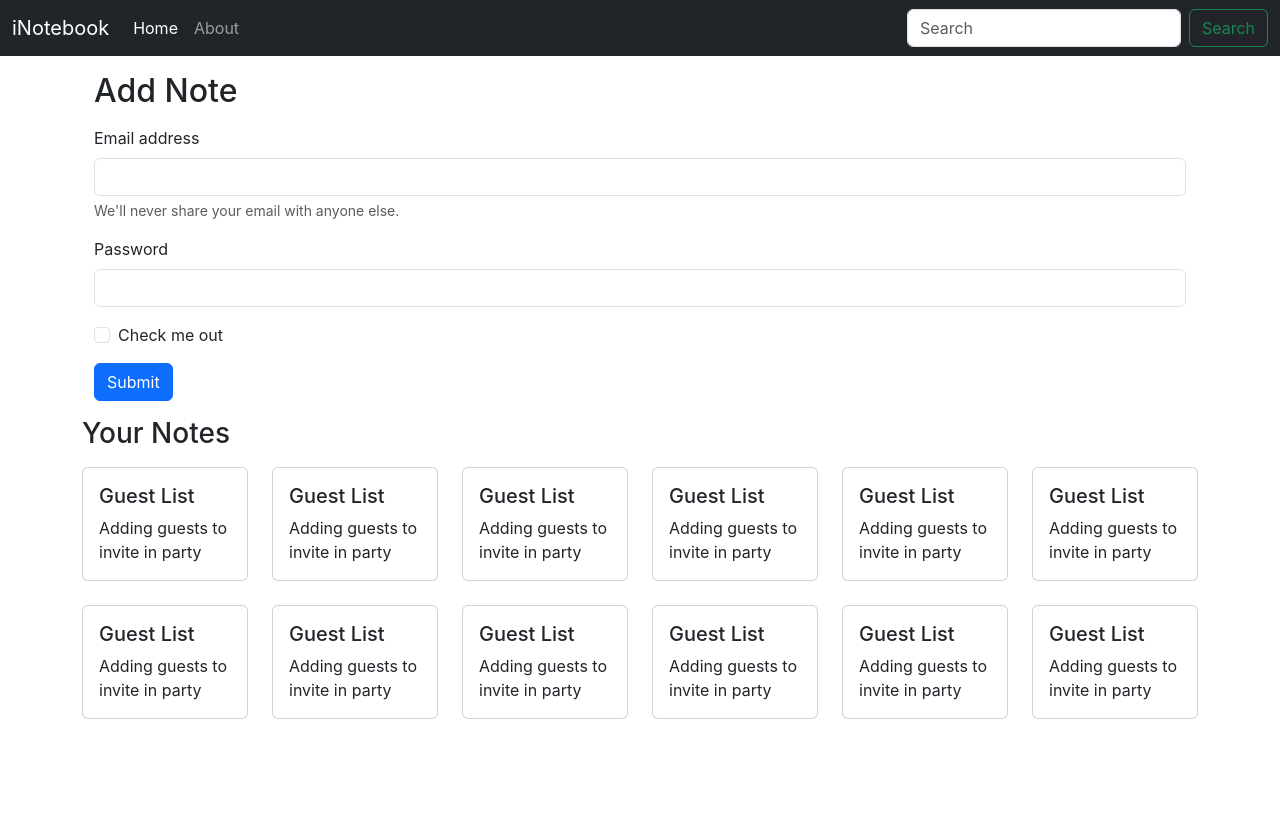
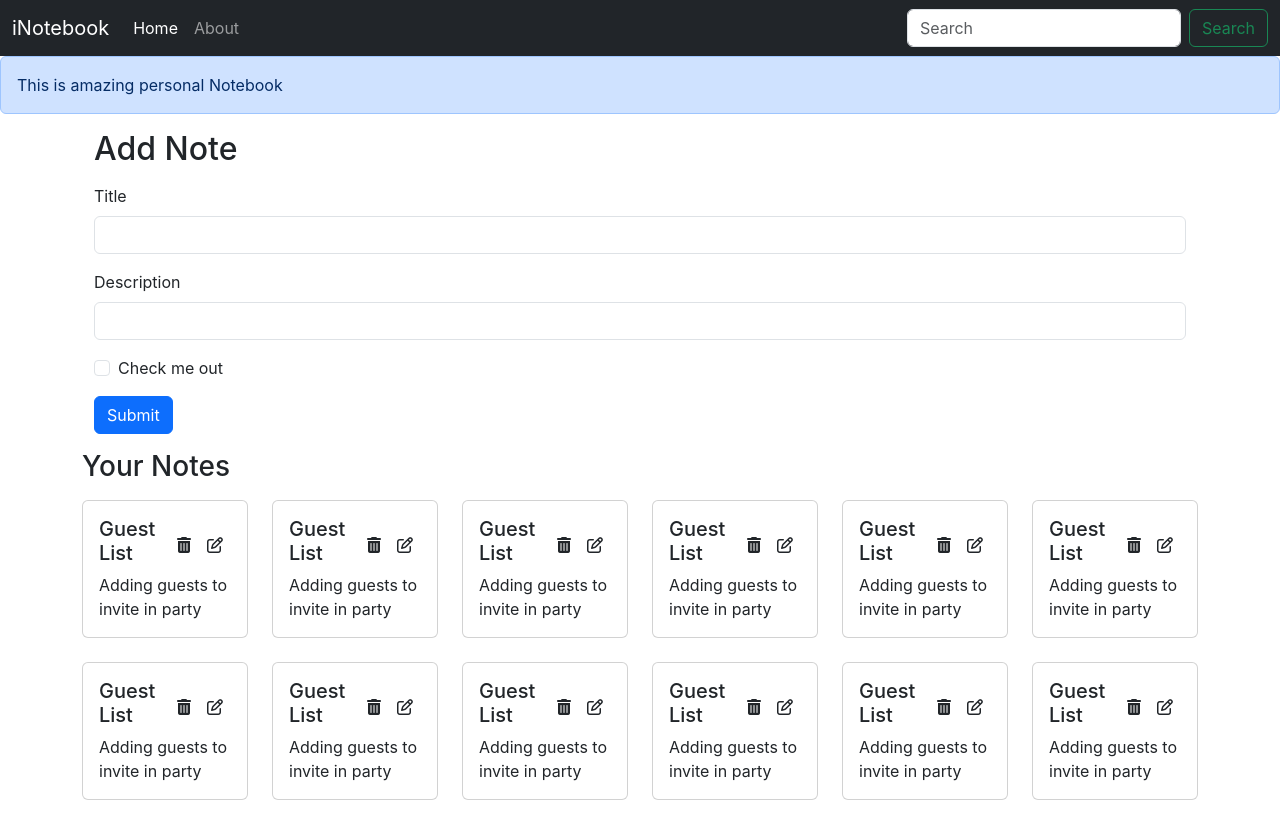
Before and after one commit to NikhilSinghKumar/notebook, a React (Create React App) app: page / in a window 1280 px wide. Before the commit the page ends 800 px from the top, so only its background shows below. Built offline with nearby package versions, Linux system fonts and the light colour scheme.

Commit message:
adding AddNote component to iNotebook

```diff
--- a/public/index.html
+++ b/public/index.html
@@ -40,6 +40,7 @@
       To begin the development, run `npm start` or `yarn start`.
       To create a production bundle, use `npm run build` or `yarn build`.
     -->
+    <script src="https://kit.fontawesome.com/63062a6e15.js" crossorigin="anonymous"></script>
     <script src="https://cdn.jsdelivr.net/npm/bootstrap@5.3.2/dist/js/bootstrap.bundle.min.js" integrity="sha384-C6RzsynM9kWDrMNeT87bh95OGNyZPhcTNXj1NW7RuBCsyN/o0jlpcV8Qyq46cDfL" crossorigin="anonymous"></script>
   </body>
 </html>
--- a/src/App.js
+++ b/src/App.js
@@ -9,6 +9,7 @@
 import { Home } from './components/Home';
 import About from './components/About';
 import NoteState from './context/notes/NoteState';
+import Alert from './components/Alert';
 
 function App() {
   return (
@@ -16,6 +17,7 @@
     <NoteState>
     <Router>
     <Navbar/>
+    <Alert message="This is amazing personal Notebook" />
     <div className='container'>
       <Routes>
         <Route exact path="/" element={<Home />}/>
--- /dev/null
+++ b/src/components/AddNote.js
@@ -0,0 +1,63 @@
+import React, { useState, useContext } from "react";
+import noteContext from "../context/notes/noteContext";
+
+const AddNote = () => {
+  const context = useContext(noteContext);
+  const {addNote} = context;
+
+    const [note, setNote] = useState({title:"", description:"", tag: "default"})
+
+    const handleClick = (e) =>{
+        e.preventDefault();
+        addNote(note.title, note.description, note.tag);
+    }
+    const onChange = (e) =>{
+        setNote({...note, [e.target.name]: e.target.value})
+    }
+
+  return (
+    <div className="container my-3">
+      <h2>Add Note</h2>
+      <form className="my-3">
+        <div className="mb-3">
+          <label htmlFor="title" className="form-label">
+            Title
+          </label>
+          <input
+            type="text"
+            className="form-control"
+            id="title"
+            name="title"
+            aria-describedby="emailHelp"
+            onChange={onChange}
+          />
+        </div>
+        <div className="mb-3">
+          <label htmlFor="description" className="form-label">
+            Description
+          </label>
+          <input
+            type="text"
+            className="form-control"
+            id="description"
+            name="description"
+            onChange={onChange}
+          />
+        </div>
+        <div className="mb-3 form-check">
+          <input
+            type="checkbox"
+            className="form-check-input"
+            id="exampleCheck1"
+          />
+          <label className="form-check-label" htmlFor="exampleCheck1">
+            Check me out
+          </label>
+        </div>
+        <button type="submit" className="btn btn-primary" onClick={handleClick}>Submit</button>
+      </form>
+    </div>
+  );
+};
+
+export default AddNote;
--- /dev/null
+++ b/src/components/Alert.js
@@ -0,0 +1,13 @@
+import React from 'react'
+
+function Alert(props) {
+  return (
+    <div>
+        <div className="alert alert-primary" role="alert">
+            {props.message}
+        </div>
+    </div>
+  )
+}
+
+export default Alert
--- a/src/components/Home.js
+++ b/src/components/Home.js
@@ -4,44 +4,6 @@
 
   return (
     <div>
-      <div className="container my-3">
-      <h2>Add Note</h2>
-      <form className="my-3">
-        <div className="mb-3">
-          <label htmlFor="exampleInputEmail1" className="form-label">
-            Email address
-          </label>
-          <input
-            type="email"
-            className="form-control"
-            id="exampleInputEmail1"
-            aria-describedby="emailHelp"
-          />
-          <div id="emailHelp" className="form-text">
-            We'll never share your email with anyone else.
-          </div>
-        </div>
-        <div className="mb-3">
-          <label htmlFor="exampleInputPassword1" className="form-label">
-            Password
-          </label>
-          <input
-            type="password"
-            className="form-control"
-            id="exampleInputPassword1"
-          />
-        </div>
-        <div className="mb-3 form-check">
-          <input type="checkbox" className="form-check-input" id="exampleCheck1" />
-          <label className="form-check-label" for="exampleCheck1">
-            Check me out
-          </label>
-        </div>
-        <button type="submit" className="btn btn-primary">
-          Submit
-        </button>
-      </form>
-      </div>
       <Notes/>
     </div>
   );
--- a/src/components/Noteitem.js
+++ b/src/components/Noteitem.js
@@ -1,17 +1,21 @@
-import React from 'react'
+import React from "react";
 
 const Noteitem = (props) => {
-const {note} = props;
+  const { note } = props;
   return (
-    <div className='col-md-2'>
-      <div class="card my-2 mb-3">
-        <div class="card-body">
-          <h5 class="card-title">{note.title}</h5>
-          <p class="card-text">{note.description}</p>
+    <div className="col-md-2">
+      <div className="card my-2 mb-3">
+        <div className="card-body">
+          <div className="d-flex align-items-center">
+            <h5 className="card-title">{note.title}</h5>
+            <i className="fa-solid fa-trash-can mx-2"></i>
+            <i className="fa-regular fa-pen-to-square mx-2"></i>
+          </div>
+          <p className="card-text">{note.description}</p>
         </div>
       </div>
     </div>
   );
-}
+};
 
-export default Noteitem
+export default Noteitem;
--- a/src/components/Notes.js
+++ b/src/components/Notes.js
@@ -1,17 +1,21 @@
 import React, {useContext} from "react";
-import noteContext from "../context/notes/noteContext";
+import noteContext from "../context/notes/noteContext"
 import Noteitem from "./Noteitem";
+import AddNote from "./AddNote";
 
 const Notes = () => {
-    const context = useContext(noteContext);
-    const{notes, setNotes}= context;
+  const context = useContext(noteContext);
+  const {notes, addNote} = context;
   return (
+    <>
+    <AddNote/>
     <div className="row my-3">
     <h3>Your Notes</h3>
     {notes.map((note) =>{
-      return <Noteitem note={note}/>
+      return <Noteitem key={note._id} note={note}/>
     })}
     </div>
+    </>
   )
 }
 
--- a/src/context/notes/NoteState.js
+++ b/src/context/notes/NoteState.js
@@ -22,7 +22,7 @@
           "__v": 0
         },
         {
-          "_id": "6530311dd06067b77da35749",
+          "_id": "6530311dd06067b77da35745",
           "user": "652c44d8e656a972c3905921",
           "title": "Guest List",
           "description": "Adding guests to invite in party",
@@ -31,7 +31,7 @@
           "__v": 0
         },
         {
-          "_id": "6530311fd06067b77da3574b",
+          "_id": "6530311fd06067b77da35746",
           "user": "652c44d8e656a972c3905921",
           "title": "Guest List",
           "description": "Adding guests to invite in party",
@@ -40,7 +40,7 @@
           "__v": 0
         },
         {
-          "_id": "6530311dd06067b77da35749",
+          "_id": "6530311dd06067b77da35740",
           "user": "652c44d8e656a972c3905921",
           "title": "Guest List",
           "description": "Adding guests to invite in party",
@@ -49,7 +49,7 @@
           "__v": 0
         },
         {
-          "_id": "6530311fd06067b77da3574b",
+          "_id": "6530311fd06067b77da3574c",
           "user": "652c44d8e656a972c3905921",
           "title": "Guest List",
           "description": "Adding guests to invite in party",
@@ -58,7 +58,7 @@
           "__v": 0
         },
         {
-          "_id": "6530311dd06067b77da35749",
+          "_id": "6530311dd06067b77da3574k",
           "user": "652c44d8e656a972c3905921",
           "title": "Guest List",
           "description": "Adding guests to invite in party",
@@ -67,7 +67,7 @@
           "__v": 0
         },
         {
-          "_id": "6530311fd06067b77da3574b",
+          "_id": "6530311fd06067b77da3574v",
           "user": "652c44d8e656a972c3905921",
           "title": "Guest List",
           "description": "Adding guests to invite in party",
@@ -76,7 +76,7 @@
           "__v": 0
         },
         {
-          "_id": "6530311dd06067b77da35749",
+          "_id": "6530311dd06067b77da3574d",
           "user": "652c44d8e656a972c3905921",
           "title": "Guest List",
           "description": "Adding guests to invite in party",
@@ -85,7 +85,7 @@
           "__v": 0
         },
         {
-          "_id": "6530311fd06067b77da3574b",
+          "_id": "6530311fd06067b77da3574x",
           "user": "652c44d8e656a972c3905921",
           "title": "Guest List",
           "description": "Adding guests to invite in party",
@@ -94,7 +94,7 @@
           "__v": 0
         },
         {
-          "_id": "6530311dd06067b77da35749",
+          "_id": "6530311dd06067b77da3574s",
           "user": "652c44d8e656a972c3905921",
           "title": "Guest List",
           "description": "Adding guests to invite in party",
@@ -103,7 +103,7 @@
           "__v": 0
         },
         {
-          "_id": "6530311fd06067b77da3574b",
+          "_id": "6530311fd06067b77da3574f",
           "user": "652c44d8e656a972c3905921",
           "title": "Guest List",
           "description": "Adding guests to invite in party",
@@ -115,8 +115,32 @@
 
     const [notes, setNotes] = useState(notesInitial)
 
+    // Add a Note
+    const addNote = (title, description, tag) => {
+      // Todo API Call
+      const note ={
+        "_id": "6530311fd06067b77da3574f",
+        "user": "652c44d8e656a972c3905921",
+        "title": title,
+        "description": description,
+        "tag": tag,
+        "date": "2023-10-18T19:25:19.720Z",
+        "__v": 0
+      };
+      setNotes(notes.concat(note))
+    }
+
+    // Delete a Note
+    const deleteNote = () => {
+
+    }
+    // Edit a Note
+    const editNote = () => {
+
+    }
+
     return (
-        <NoteContext.Provider value = {{notes, setNotes}}>
+        <NoteContext.Provider value = {{notes, addNote, deleteNote, editNote}}>
             {props.children}
         </NoteContext.Provider>
     )
--- a/src/index.css
+++ b/src/index.css
@@ -11,3 +11,7 @@
   font-family: source-code-pro, Menlo, Monaco, Consolas, 'Courier New',
     monospace;
 }
+
+i{
+  cursor: pointer;
+}
```
